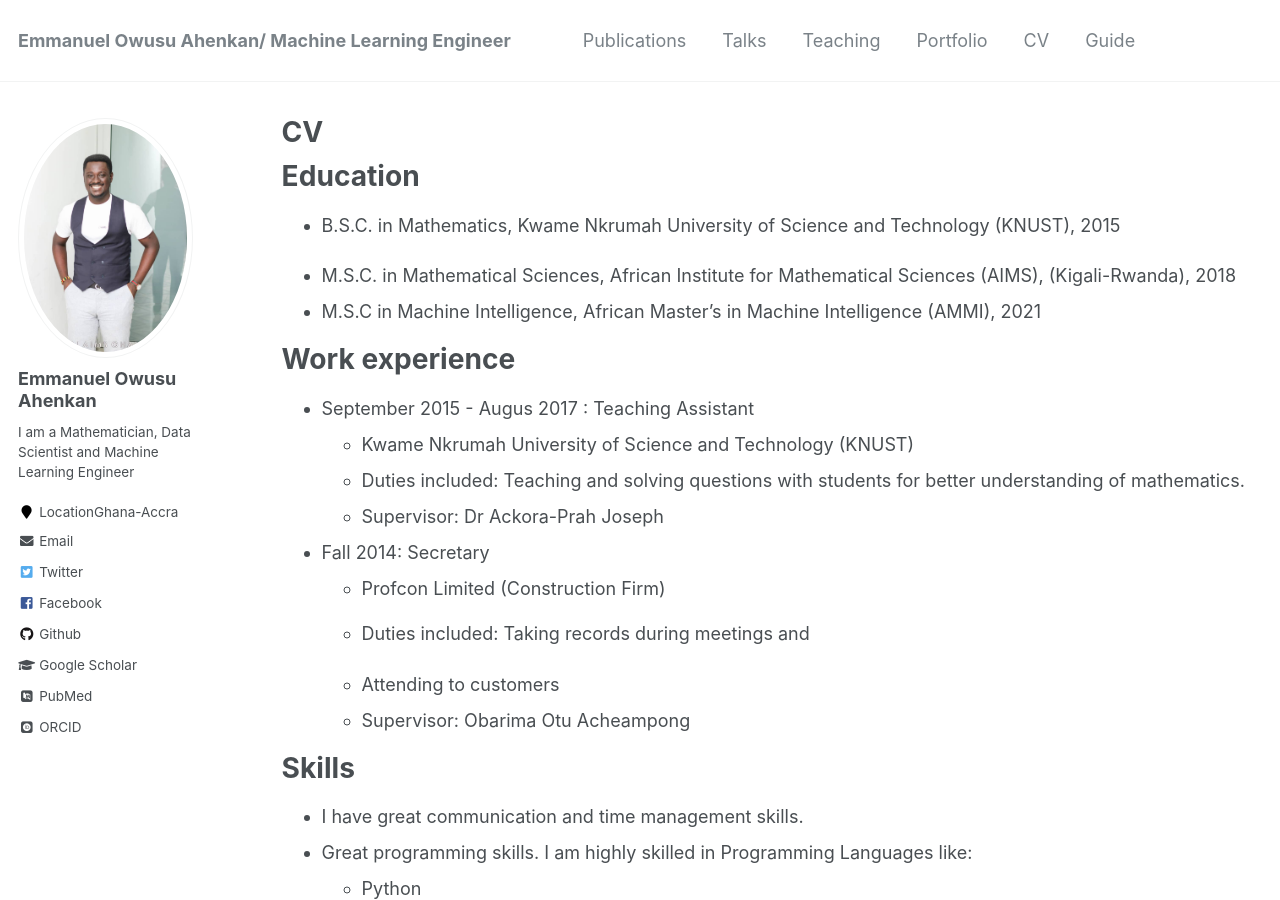
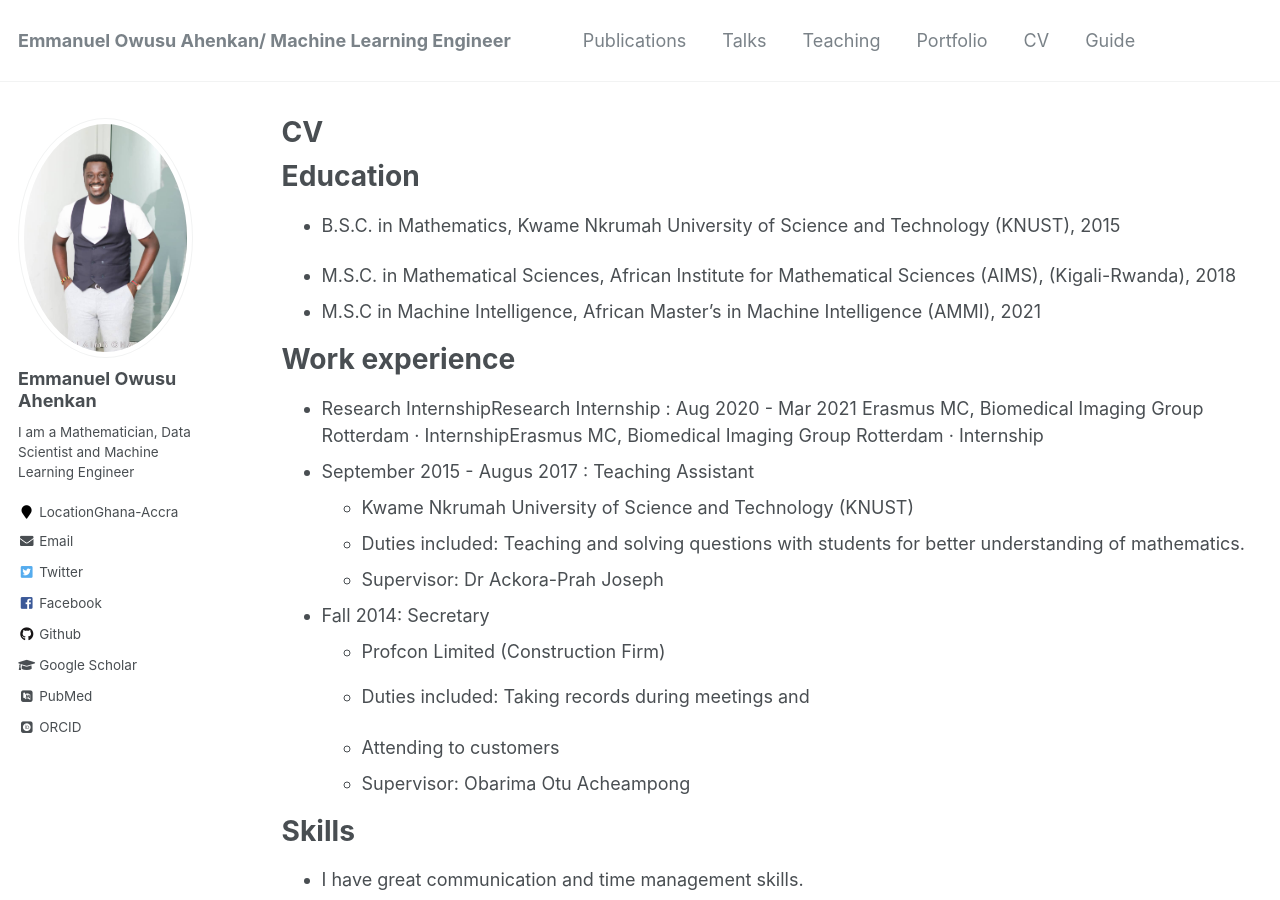
Before and after one commit to EmmanuelOwusu/EmmanuelOwusu.github.io, a Jekyll site: the page built from _pages/cv.md, in a window 1280 px wide and 900 px high. Built offline with Jekyll 4.4.1, drawn with Linux system fonts in a browser that asks for light colours; some web fonts are replaced.

Commit message:
Update cv.md

```diff
--- a/_pages/cv.md
+++ b/_pages/cv.md
@@ -19,6 +19,9 @@ Education
 
 Work experience
 ======
+
+ * Research InternshipResearch Internship : Aug 2020 - Mar 2021
+Erasmus MC, Biomedical Imaging Group Rotterdam · InternshipErasmus MC, Biomedical Imaging Group Rotterdam · Internship
 * September 2015 - Augus 2017 : Teaching Assistant
   * Kwame Nkrumah University of Science and Technology (KNUST)
   * Duties included: Teaching and solving questions with students for better understanding of mathematics.
@@ -30,6 +33,8 @@ Work experience
 
   * Attending to customers
   * Supervisor: Obarima Otu Acheampong
+
+
 
 Skills
 ======
```
